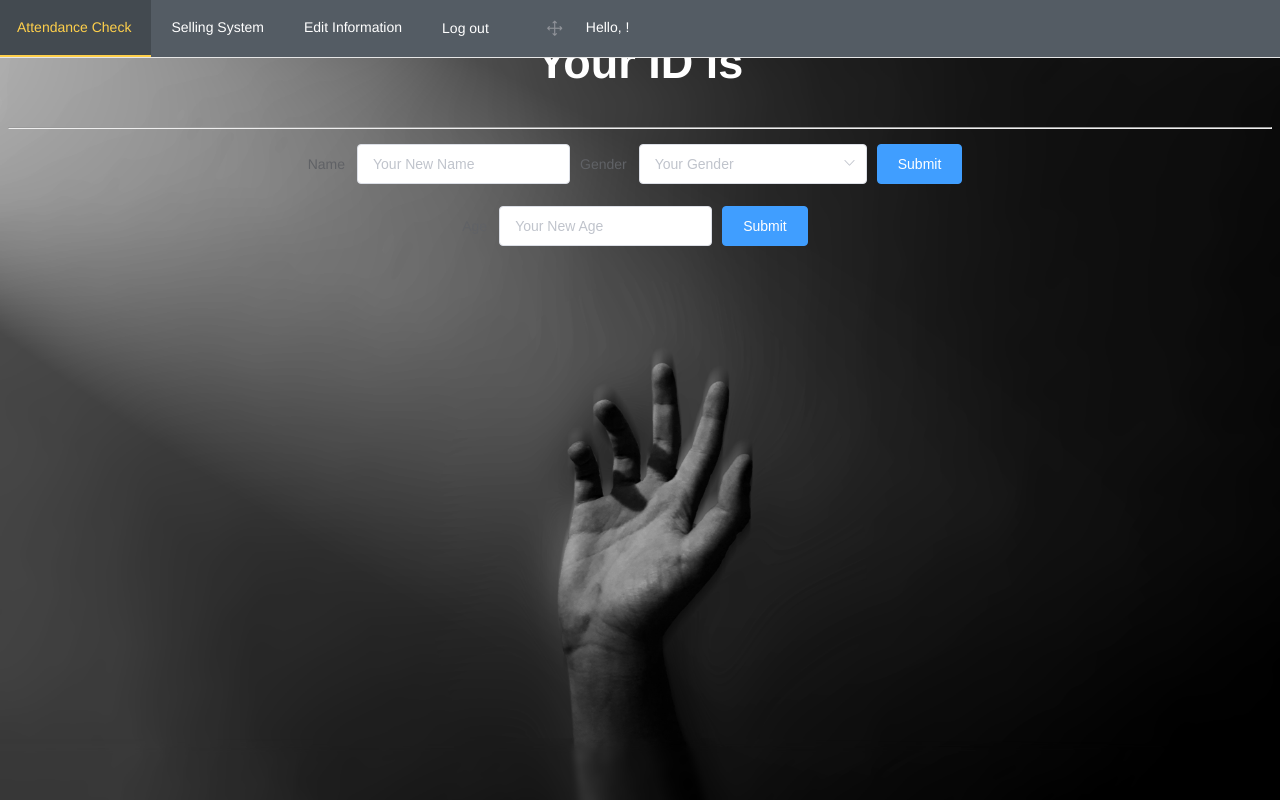
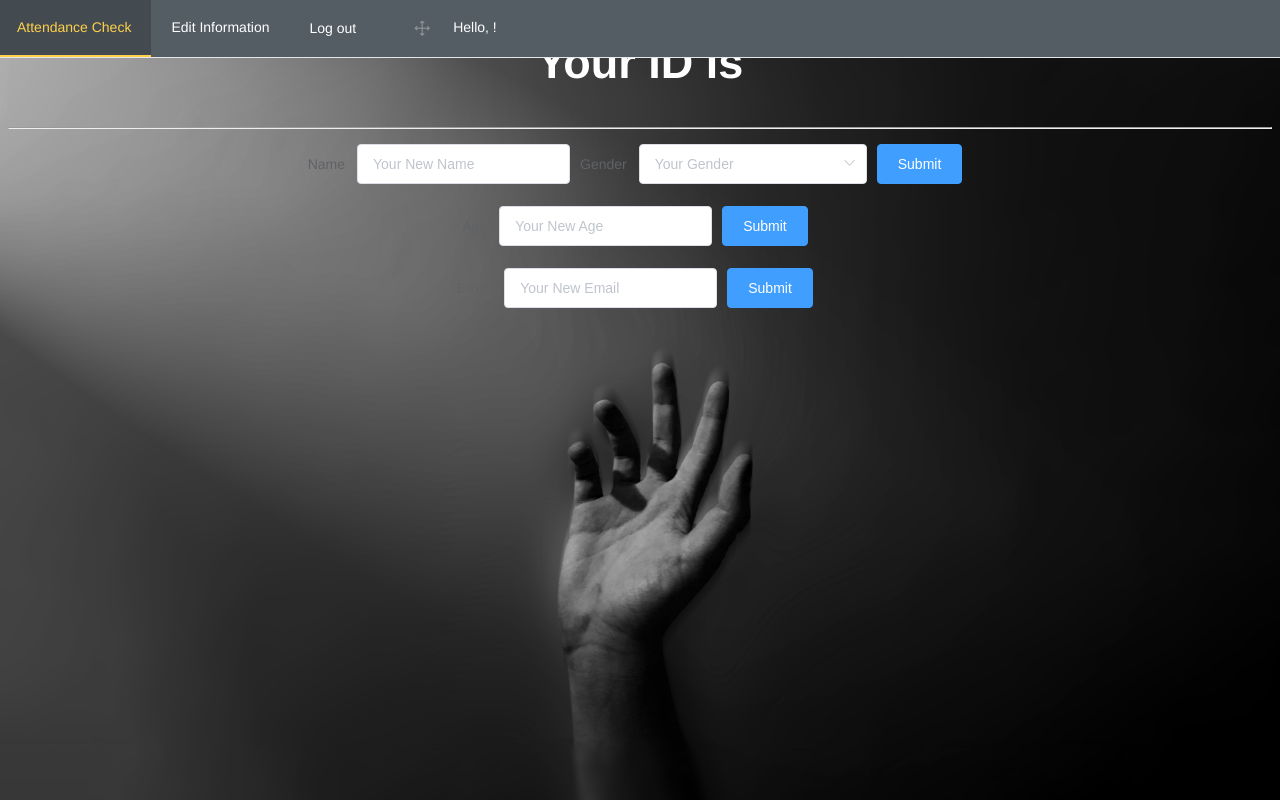
Before and after one commit to anzai249/Class02-Group02-MeitiShangcheng, a Vue app: page /#/employeeSystem/editInformation in a window 1280 px wide. Built offline with nearby package versions, Linux system fonts and the light colour scheme.

Commit message:
little patch

```diff
--- a/src/employees/editInformation.vue
+++ b/src/employees/editInformation.vue
@@ -30,6 +30,14 @@ body {
                 <el-button type="primary" @click="ageOnSubmit(editAge.age)">Submit</el-button>
             </el-form-item>
         </el-form>
+        <el-form :inline="true" :model="editEmail" class="edit-email">
+            <el-form-item label="Email">
+                <el-input v-model="editEmail.email" placeholder="Your New Email"></el-input>
+            </el-form-item>
+            <el-form-item>
+                <el-button type="primary" @click="emailOnSubmit(editEmail.email)">Submit</el-button>
+            </el-form-item>
+        </el-form>
     </div>
 </template>
 <script>
@@ -49,6 +57,9 @@ export default {
             },
             editAge: {
                 age: ''
+            },
+            editEmail:{
+                email:''
             }
         };
     },
--- a/src/employees/employeeSystem.vue
+++ b/src/employees/employeeSystem.vue
@@ -11,7 +11,7 @@ body {
         top:-3px;
         left: -3px; width: 110%;" background-color="#545c64" text-color="#fff" active-text-color="#ffd04b" router>
             <el-menu-item index="/employeeSystem/attendanceCheck">Attendance Check</el-menu-item>
-            <el-menu-item index="/employeeSystem/sellingSystem">Selling System</el-menu-item>
+            <!-- <el-menu-item index="/employeeSystem/sellingSystem">Selling System</el-menu-item> -->
             <el-menu-item index="/employeeSystem/editInformation">Edit Information</el-menu-item>
             <el-menu-item index="/"><a target="_self" style="text-decoration: none;" @click="logOut()">Log
                     out</a>
```
